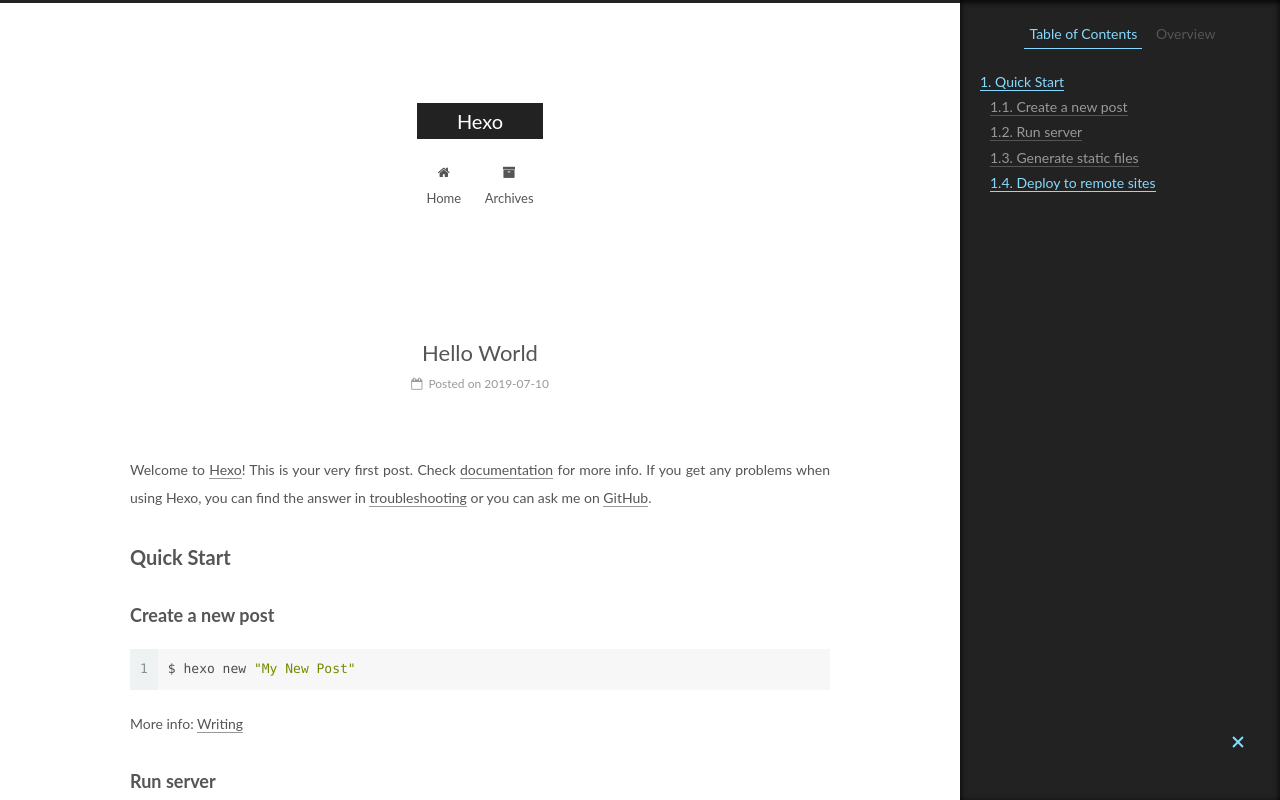
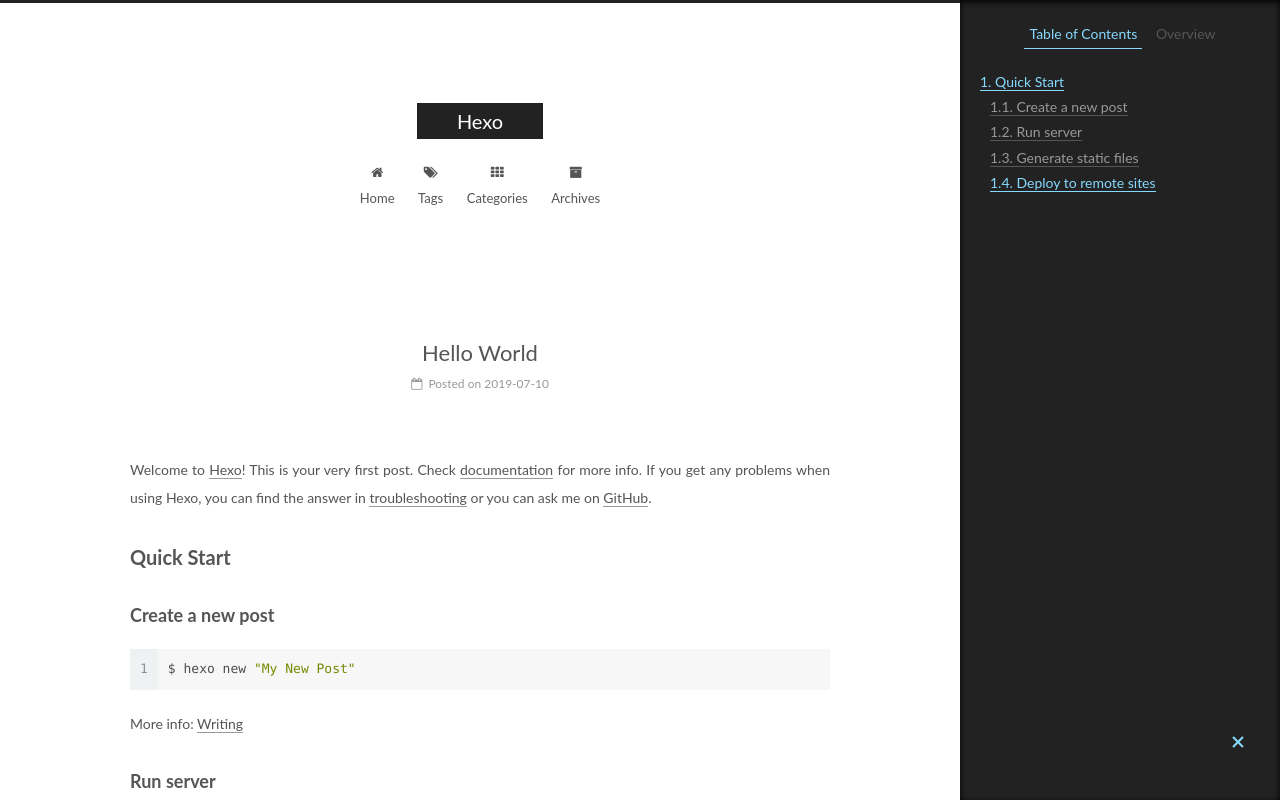
Before and after one commit to SilverHL/SilverHL.github.io, a plain HTML site: page 2019/07/10/hello-world/index.html in a window 1280 px wide. Shown: the top 800 px of the page. Drawn offline with Linux system fonts and the light colour scheme.

Commit message:
Site updated: 2019-07-11 23:03:53

```diff
--- a/2019/07/10/hello-world/index.html
+++ b/2019/07/10/hello-world/index.html
@@ -186,6 +186,26 @@
               <i class="menu-item-icon fa fa-fw fa-home"></i> <br>
 
             Home
+          </a>
+        </li>
+
+
+        <li class="menu-item menu-item-tags">
+          <a href="/tags/" rel="section">
+
+              <i class="menu-item-icon fa fa-fw fa-tags"></i> <br>
+
+            Tags
+          </a>
+        </li>
+
+
+        <li class="menu-item menu-item-categories">
+          <a href="/categories/" rel="section">
+
+              <i class="menu-item-icon fa fa-fw fa-th"></i> <br>
+
+            Categories
           </a>
         </li>
 
--- a/css/main.css
+++ b/css/main.css
@@ -1822,7 +1822,7 @@ pre .javascript .function {
   width: 4px;
   height: 4px;
   border-radius: 50%;
-  background: #fa73ff;
+  background: #5bff18;
 }
 .links-of-blogroll {
   font-size: 13px;
```
Also changed, not shown: archives/2019/07/index.html (+20 -0 lines), archives/2019/index.html (+20 -0 lines), archives/index.html (+20 -0 lines), index.html (+20 -0 lines).
